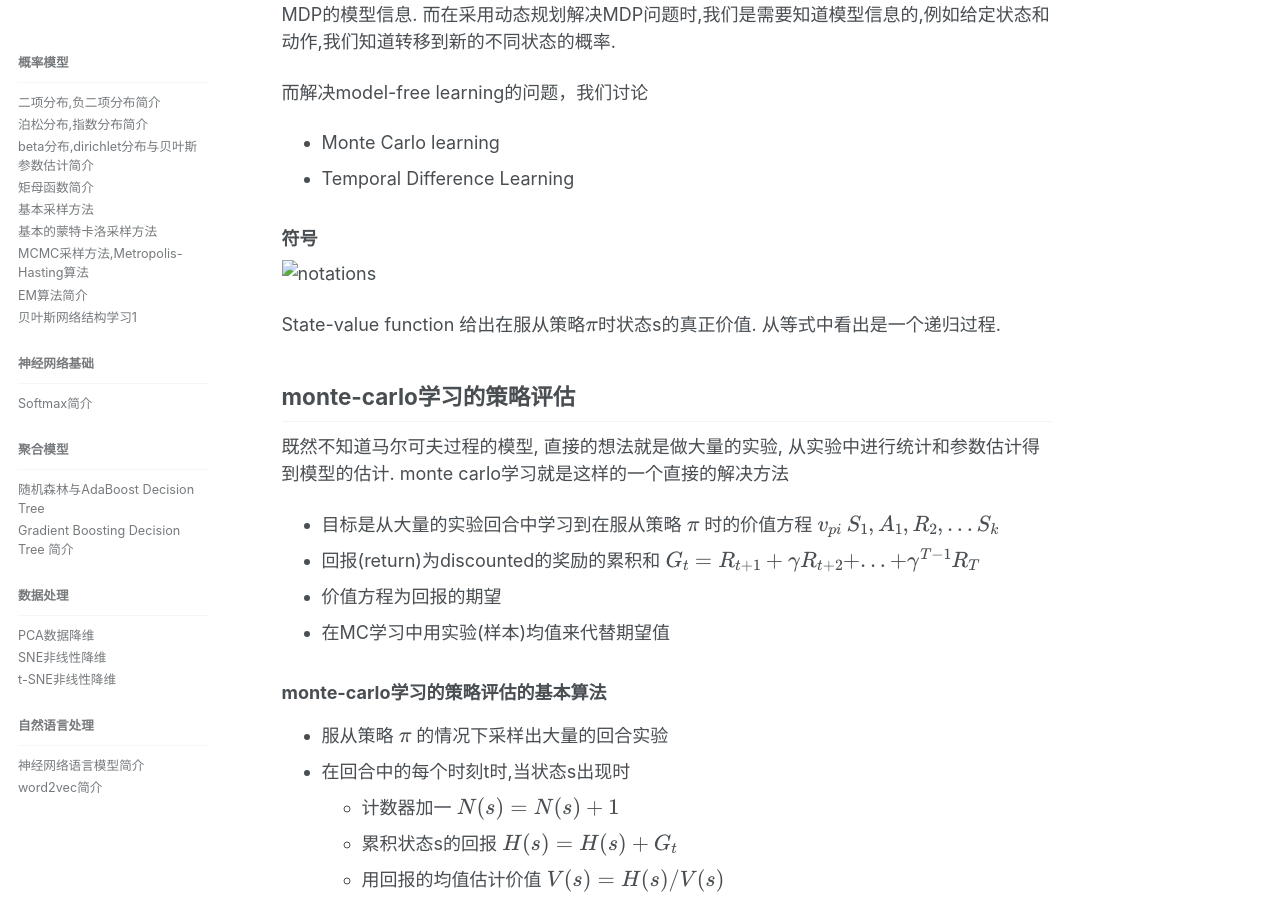
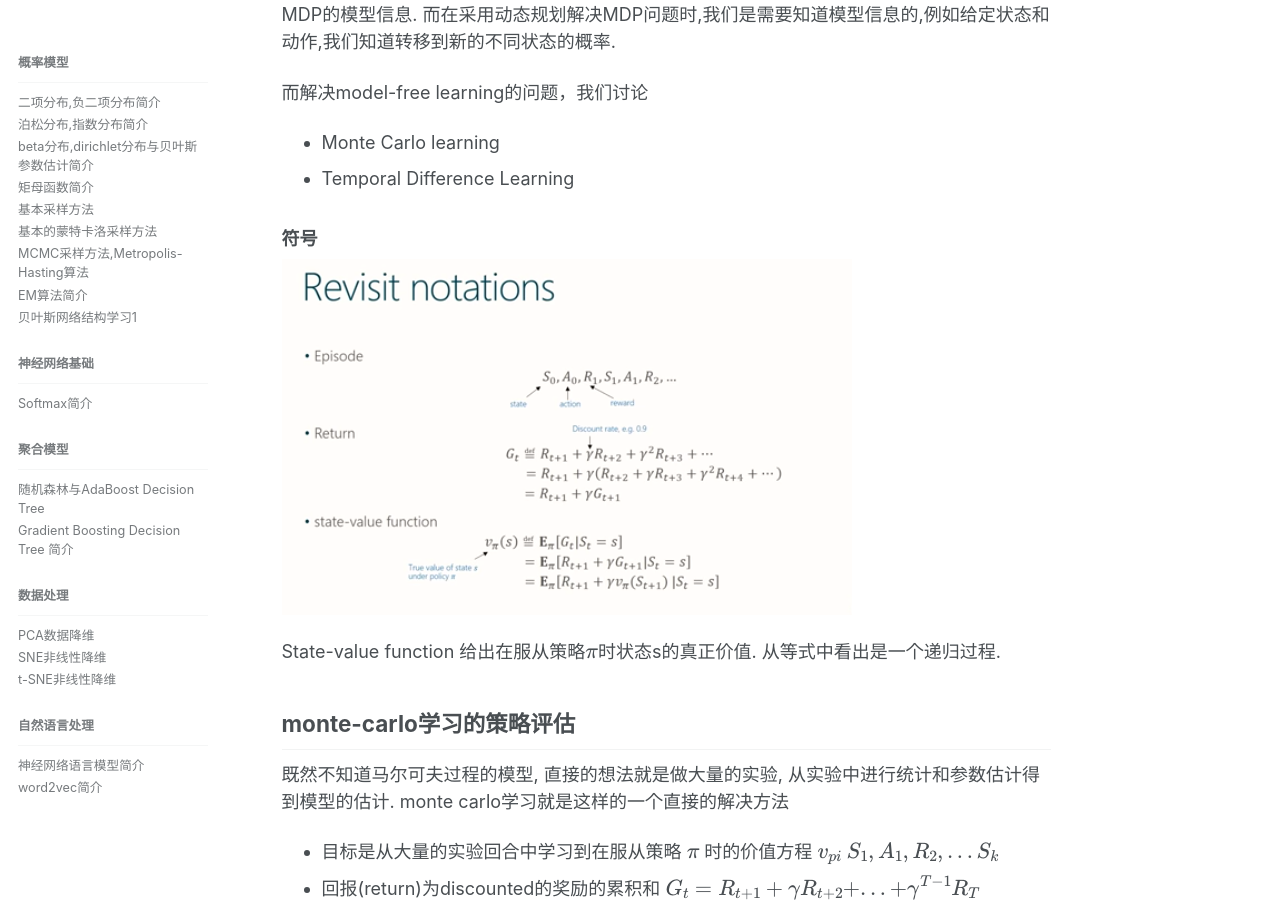
Before and after one commit to lucius-yu/lucius-yu.github.io, a Jekyll site: the page built from _docs/monte-carlo-and-temporal-difference-learning.md, in a window 1280 px wide and 900 px high, scrolled down 463 px. Built offline with Jekyll 4.4.1, drawn with Linux system fonts in a browser that asks for light colours; formulas are drawn with MathJax 3.

Commit message:
update with pic for rl learning

```diff
--- a/_docs/monte-carlo-and-temporal-difference-learning.md
+++ b/_docs/monte-carlo-and-temporal-difference-learning.md
@@ -23,7 +23,7 @@ Model-free learning指我们将解决一个MDP(马尔科夫决策过程)问题,
 
 ### 符号
 
-![notations](assets/markdown-img-paste-20180607110757801.png)
+![notations]({{site.url}}/doc-images/reinforcement-learning/monte-carlo-temporal-difference-learning-01.png)
 
 State-value function 给出在服从策略$\pi$时状态s的真正价值. 从等式中看出是一个递归过程.
 
```
Also changed, not shown: doc-images/reinforcement-learning/monte-carlo-temporal-difference-learning-01.png (added), doc-images/reinforcement-learning/monte-carlo-temporal-difference-learning-02.png (added), doc-images/reinforcement-learning/monte-carlo-temporal-difference-learning-03.png (added), doc-images/reinforcement-learning/monte-carlo-temporal-difference-learning-04.png (added), doc-images/reinforcement-learning/monte-carlo-temporal-difference-learning-05.png (added), doc-images/reinforcement-learning/monte-carlo-temporal-difference-learning-06.png (added).
